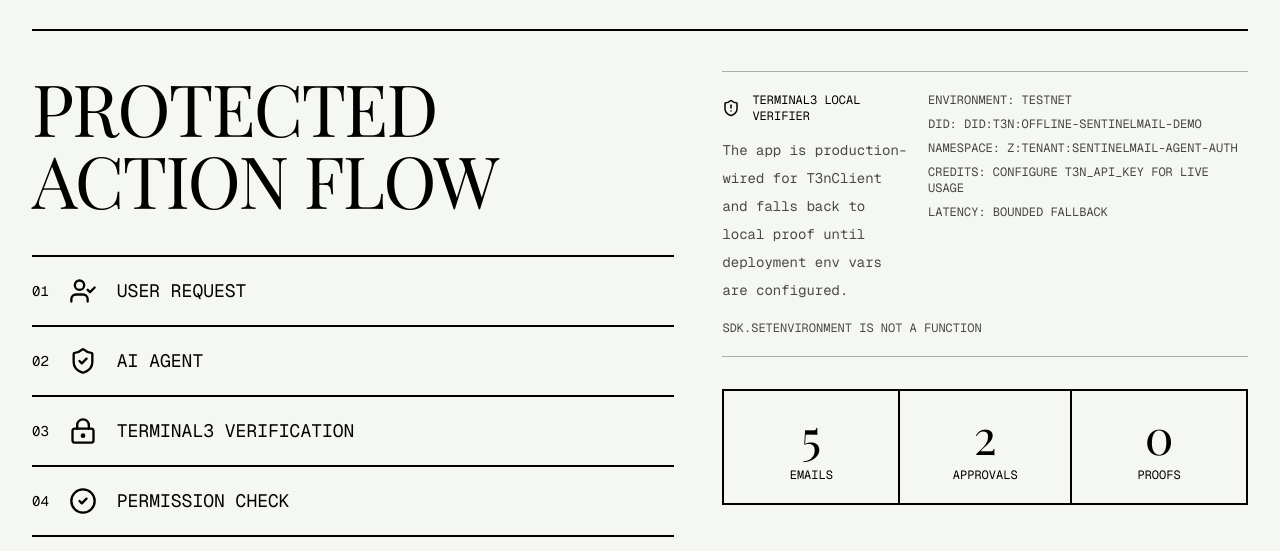
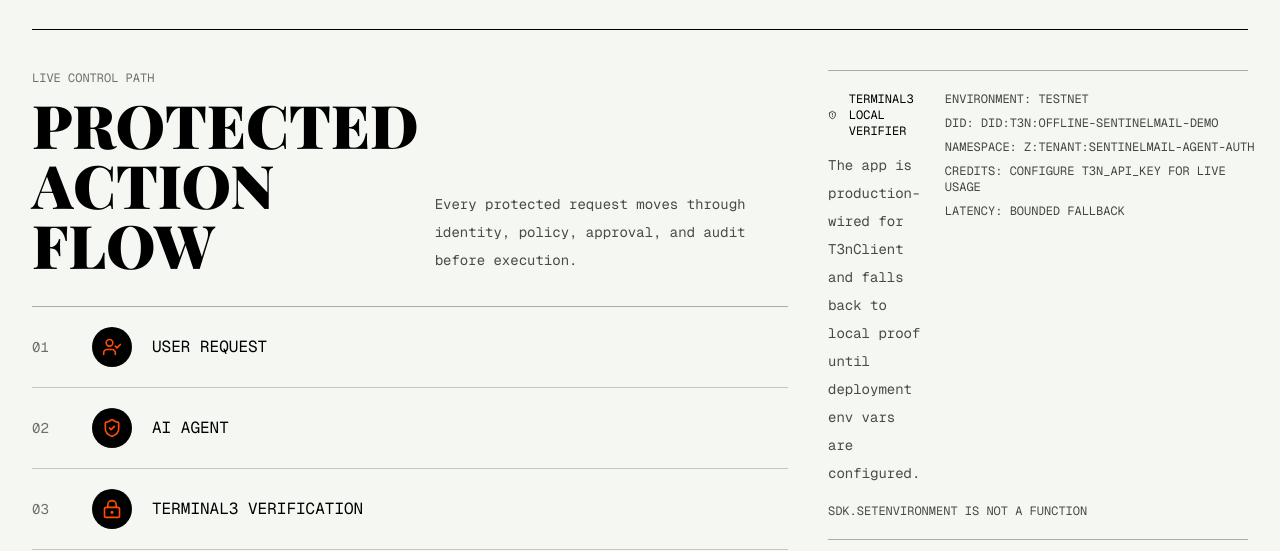
Before and after one commit to yournameishere/SentinelMail-AI, a Next.js app: page /dashboard in a window 1280 px wide. Shown: the part 401-952 px from the top of the page. Built offline with nearby package versions, Linux system fonts and the light colour scheme; no server answers; the database is empty; a web font is replaced by a local one.

Commit message:
Refactor WorkflowBoard component to improve layout, enhance styling, and update text content for better readability

```diff
--- a/components/workflow-board.tsx
+++ b/components/workflow-board.tsx
@@ -16,40 +16,53 @@
 
   return (
     <section className="px-4 pb-24 md:px-8">
-      <div className="grid gap-12 border-y-2 border-black py-10 lg:grid-cols-[1.1fr_0.9fr]">
+      <div className="mx-auto grid max-w-7xl gap-10 border-y border-black py-10 lg:grid-cols-[minmax(0,1fr)_420px]">
         <div>
-          <h2 className="font-serif text-5xl uppercase tracking-tight md:text-7xl">Protected action flow</h2>
-          <div className="mt-10 grid gap-0">
+          <div className="flex flex-col gap-4 md:flex-row md:items-end md:justify-between">
+            <div>
+              <div className="font-mono text-xs uppercase text-black/55">Live control path</div>
+              <h2 className="mt-2 font-serif text-4xl font-black uppercase leading-none md:text-6xl">
+                Protected action flow
+              </h2>
+            </div>
+            <p className="max-w-md font-mono text-sm leading-7 text-black/70">
+              Every protected request moves through identity, policy, approval, and audit before execution.
+            </p>
+          </div>
+
+          <div className="mt-8 divide-y divide-black/20 border-y border-black/30">
             {workflow.map((item, index) => {
               const Icon = item.icon
               return (
-                <div key={item.label} className="group flex items-center gap-5 border-t-2 border-black py-5 last:border-b-2">
-                  <span className="font-mono text-sm">{String(index + 1).padStart(2, "0")}</span>
-                  <Icon className="h-7 w-7 transition-transform group-hover:rotate-12" />
-                  <span className="font-mono text-lg uppercase">{item.label}</span>
+                <div key={item.label} className="group grid grid-cols-[44px_44px_1fr] items-center gap-4 py-5">
+                  <span className="font-mono text-sm text-black/55">{String(index + 1).padStart(2, "0")}</span>
+                  <span className="flex h-10 w-10 items-center justify-center rounded-full bg-black text-[#FF4D00]">
+                    <Icon className="h-5 w-5 transition-transform group-hover:rotate-6" />
+                  </span>
+                  <span className="font-mono text-sm uppercase md:text-base">{item.label}</span>
                 </div>
               )
             })}
           </div>
         </div>
 
-        <div className="space-y-8">
+        <aside className="space-y-8">
           <Terminal3Status />
-          <div className="grid grid-cols-3 border-2 border-black text-center font-mono uppercase">
-            <div className="p-5">
-              <div className="font-serif text-5xl">{emails.length}</div>
-              <div className="mt-2 text-xs">emails</div>
+          <div className="grid grid-cols-3 divide-x divide-black/20 border-y border-black/30 text-center font-mono uppercase">
+            <div className="py-5">
+              <div className="font-serif text-4xl leading-none">{emails.length}</div>
+              <div className="mt-2 text-[11px] text-black/60">emails</div>
             </div>
-            <div className="border-x-2 border-black p-5">
-              <div className="font-serif text-5xl">{approvals.length}</div>
-              <div className="mt-2 text-xs">approvals</div>
+            <div className="py-5">
+              <div className="font-serif text-4xl leading-none">{approvals.length}</div>
+              <div className="mt-2 text-[11px] text-black/60">approvals</div>
             </div>
-            <div className="p-5">
-              <div className="font-serif text-5xl">{auditEvents.length}</div>
-              <div className="mt-2 text-xs">proofs</div>
+            <div className="py-5">
+              <div className="font-serif text-4xl leading-none">{auditEvents.length}</div>
+              <div className="mt-2 text-[11px] text-black/60">proofs</div>
             </div>
           </div>
-        </div>
+        </aside>
       </div>
     </section>
   )
```
